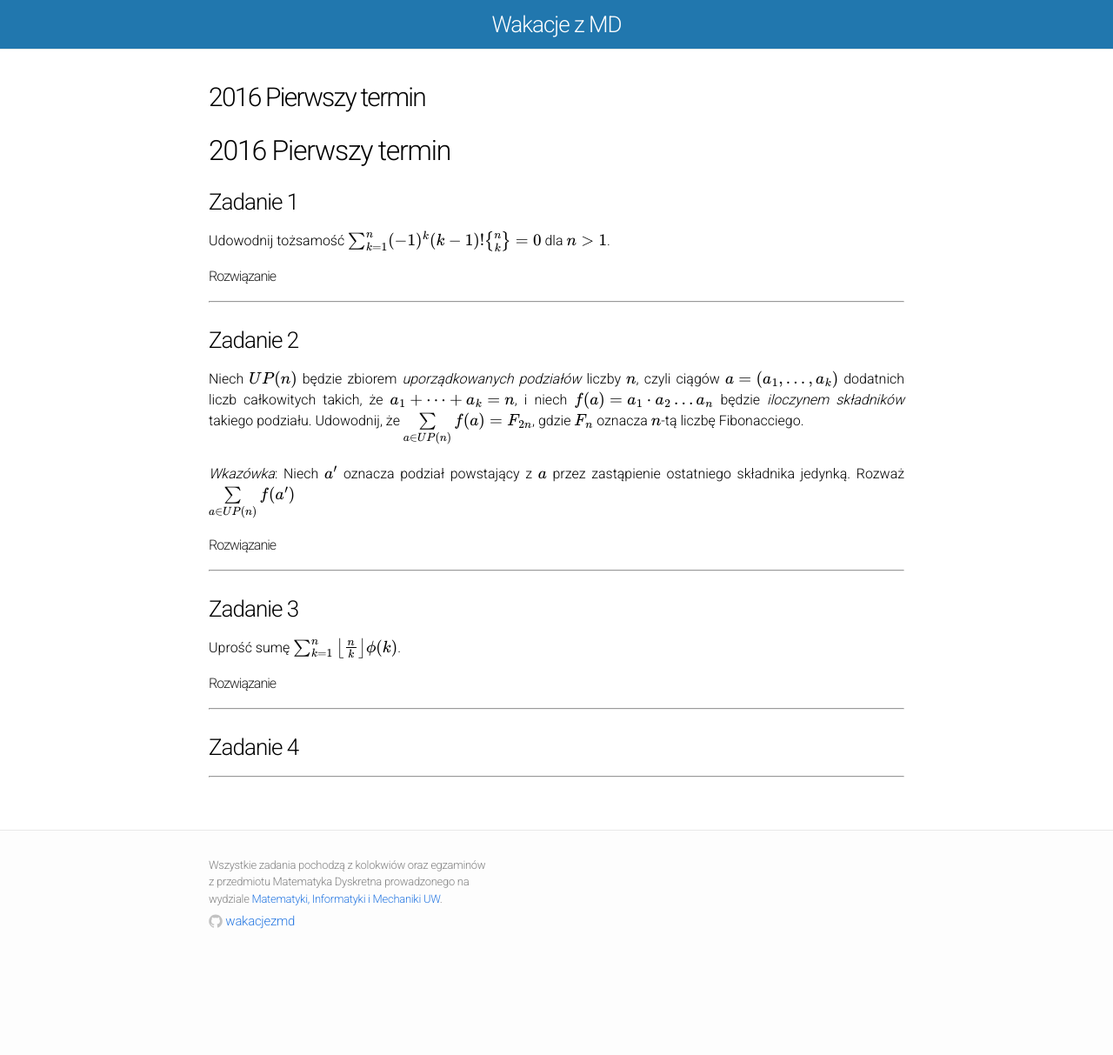
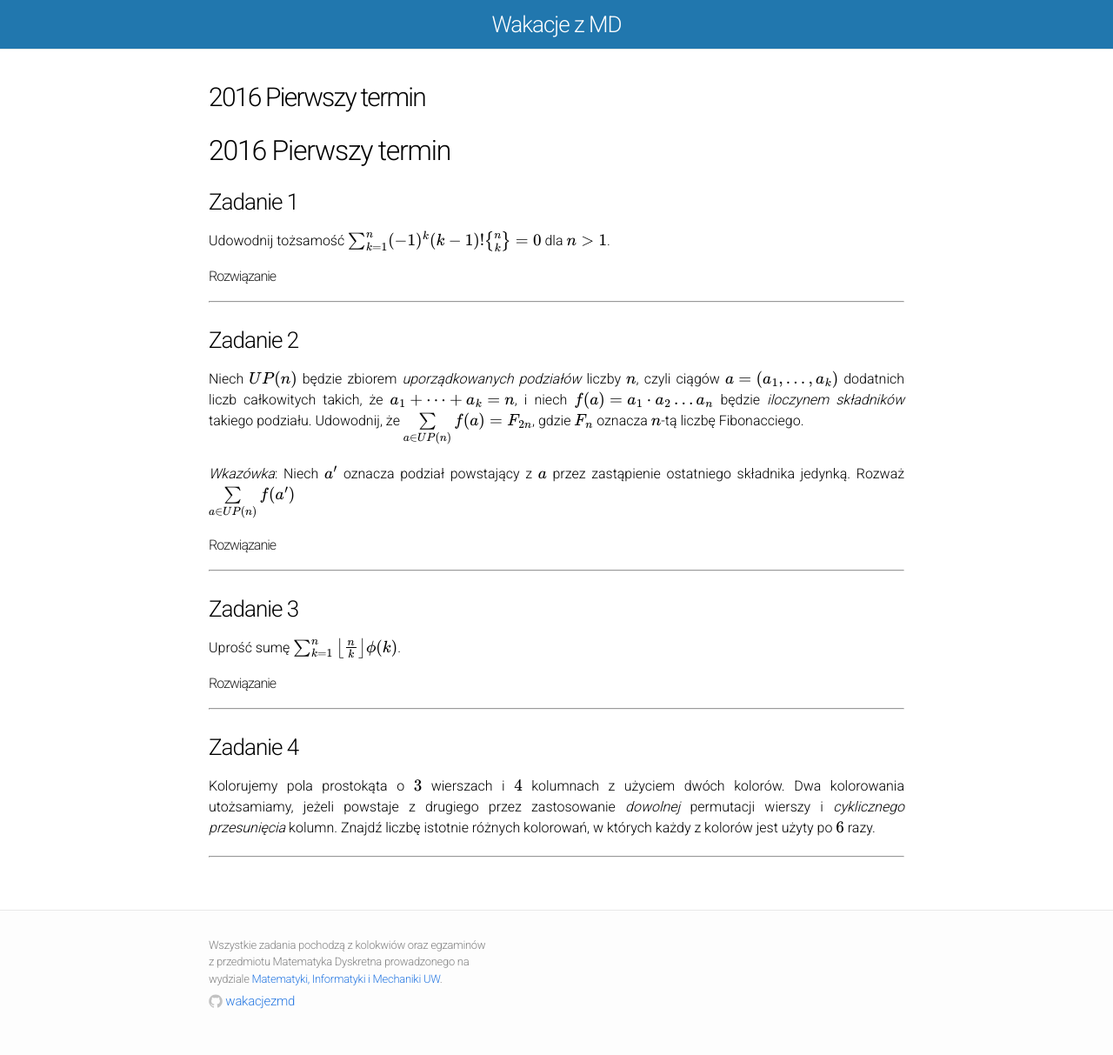
Before and after one commit to wakacjezmd/wakacjezmd.github.io, a Jekyll site: the page built from _solutions/2016/2016-egzamin-1.md, in a window 1280 px wide. Shown: the whole page at 87% size. Built offline with Jekyll 4.4.1, drawn with Linux system fonts in a browser that asks for light colours; nearby versions of some CDN libraries; formulas are drawn with MathJax 3; our own code applies the rules of GitHub Pages for plain Markdown files; before the commit the page ends 1121 px from its top, so only the background shows below that.

Commit message:
[2016/I/4] Dodaj treść

```diff
--- a/_solutions/2016/2016-egzamin-1.md
+++ b/_solutions/2016/2016-egzamin-1.md
@@ -162,4 +162,8 @@
 
 ### Zadanie 4
 
+Kolorujemy pola prostokąta o \\(3\\) wierszach i \\(4\\) kolumnach z użyciem dwóch kolorów.
+Dwa kolorowania utożsamiamy, jeżeli powstaje z drugiego przez zastosowanie _dowolnej_ permutacji wierszy i _cyklicznego przesunięcia_ kolumn.
+Znajdź liczbę istotnie różnych kolorowań, w których każdy z kolorów jest użyty po \\(6\\) razy.
+
 ---
```
